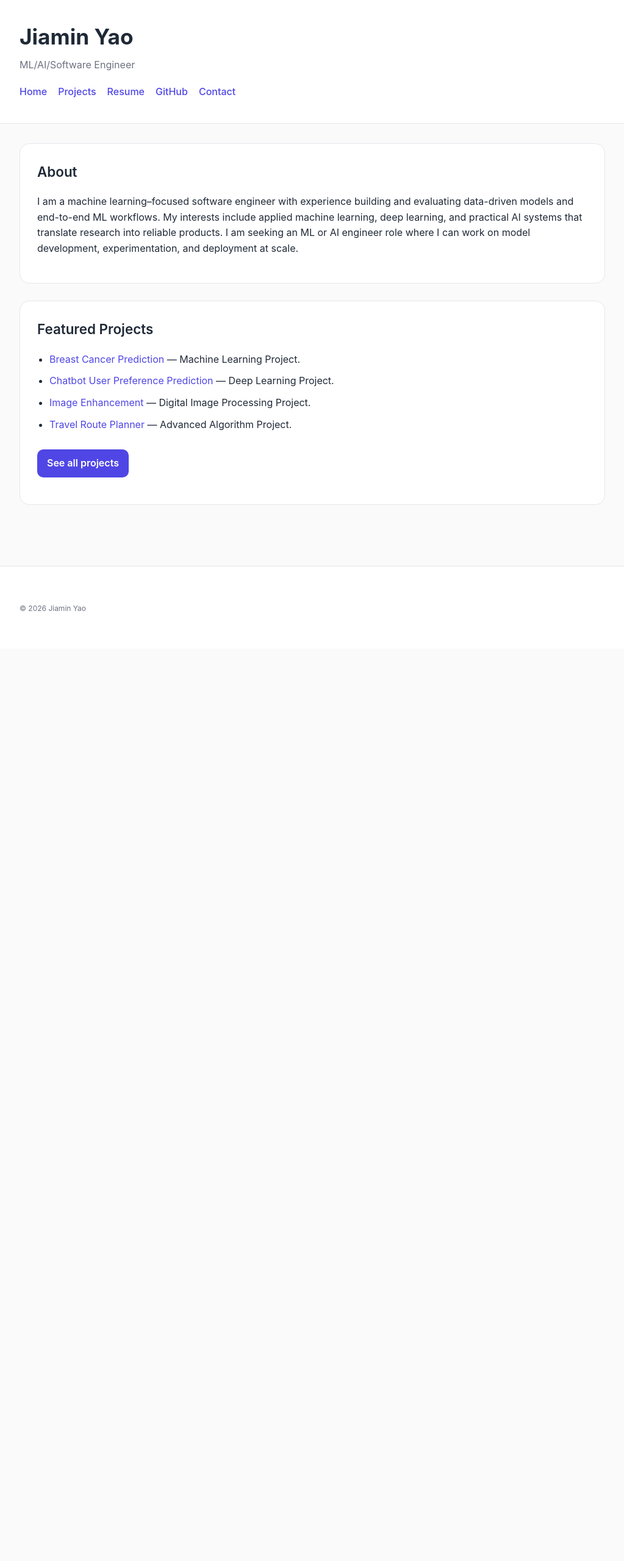
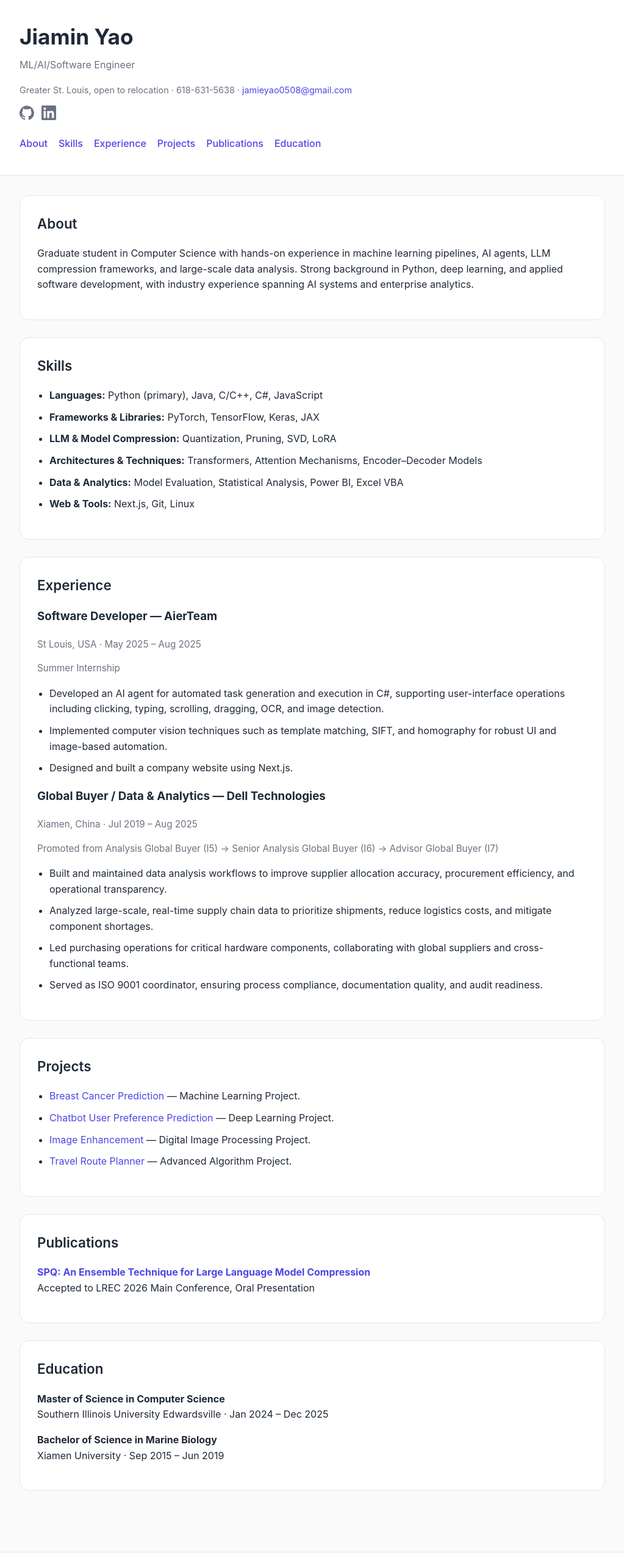
Before and after one commit to JiaminYao/JiaminYao.github.io, a plain HTML site: page index.html in a window 1280 px wide. Shown: the top 2560 px of the page at 61% size, without its empty margins (128-1151 px from the left). Before the commit the page ends 1064 px from the top, so only its background shows below. Drawn offline with Linux system fonts and the light colour scheme.

Commit message:
add publications

```diff
--- a/assets/style.css
+++ b/assets/style.css
@@ -63,6 +63,28 @@
     margin-top: 6px;
     color: var(--muted);
     font-size: 1rem;
+  }
+
+  .contact-info {
+    margin-top: 4px;
+    color: var(--muted);
+    font-size: 0.9rem;
+  }
+
+  .social-icons {
+    display: flex;
+    gap: 12px;
+    margin-top: 10px;
+  }
+
+  .social-icons a {
+    color: var(--muted);
+    transition: color .2s;
+  }
+
+  .social-icons a:hover {
+    color: var(--accent);
+    text-decoration: none;
   }
 
   /* =========
--- a/index.html
+++ b/index.html
@@ -11,29 +11,99 @@
     <div class="container">
       <h1>Jiamin Yao</h1>
       <p class="subtitle">ML/AI/Software Engineer</p>
+      <p class="contact-info">Greater St. Louis, open to relocation · 618-631-5638 · <a href="mailto:jamieyao0508@gmail.com">jamieyao0508@gmail.com</a></p>
+      <div class="social-icons">
+        <a href="https://github.com/JiaminYao" target="_blank" rel="noopener" aria-label="GitHub">
+          <svg width="24" height="24" viewBox="0 0 24 24" fill="currentColor"><path d="M12 .3a12 12 0 0 0-3.8 23.38c.6.12.82-.26.82-.58l-.02-2.05c-3.34.73-4.04-1.61-4.04-1.61-.55-1.39-1.34-1.76-1.34-1.76-1.08-.74.08-.73.08-.73 1.2.08 1.84 1.24 1.84 1.24 1.07 1.83 2.8 1.3 3.49 1 .1-.78.42-1.3.76-1.6-2.67-.31-5.47-1.34-5.47-5.93 0-1.31.47-2.38 1.24-3.22-.14-.3-.54-1.52.1-3.18 0 0 1-.32 3.3 1.23a11.5 11.5 0 0 1 6.02 0c2.28-1.55 3.29-1.23 3.29-1.23.64 1.66.24 2.88.12 3.18a4.65 4.65 0 0 1 1.23 3.22c0 4.61-2.81 5.62-5.48 5.92.42.36.81 1.1.81 2.22l-.01 3.29c0 .32.2.7.82.58A12 12 0 0 0 12 .3"/></svg>
+        </a>
+        <a href="https://www.linkedin.com/in/jiaminyao/" target="_blank" rel="noopener" aria-label="LinkedIn">
+          <svg width="24" height="24" viewBox="0 0 24 24" fill="currentColor"><path d="M20.45 20.45h-3.56v-5.57c0-1.33-.02-3.04-1.85-3.04-1.85 0-2.14 1.45-2.14 2.94v5.67H9.34V9h3.41v1.56h.05c.48-.9 1.64-1.85 3.37-1.85 3.6 0 4.27 2.37 4.27 5.46v6.28zM5.34 7.43a2.07 2.07 0 1 1 0-4.14 2.07 2.07 0 0 1 0 4.14zM7.12 20.45H3.56V9h3.56v11.45zM22.23 0H1.77C.79 0 0 .77 0 1.72v20.56C0 23.23.79 24 1.77 24h20.46c.98 0 1.77-.77 1.77-1.72V1.72C24 .77 23.21 0 22.23 0z"/></svg>
+        </a>
+      </div>
 
       <nav class="nav">
-        <a href="index.html">Home</a>
-        <a href="projects.html">Projects</a>
-        <a href="resume.html">Resume</a>
-        <a href="https://github.com/JiaminYao">GitHub</a>
-        <a href="mailto:jamieyao0508@gmail.com">Contact</a>
+        <a href="#about">About</a>
+        <a href="#skills">Skills</a>
+        <a href="#experience">Experience</a>
+        <a href="#projects">Projects</a>
+        <a href="#publications">Publications</a>
+        <a href="#education">Education</a>
       </nav>
     </div>
   </header>
 
   <main class="container">
-    <section class="card">
+    <!-- About -->
+    <section id="about" class="card">
       <h2>About</h2>
       <p>
-        I am a machine learning–focused software engineer with experience building and evaluating data-driven models and end-to-end ML workflows.
-        My interests include applied machine learning, deep learning, and practical AI systems that translate research into reliable products.
-        I am seeking an ML or AI engineer role where I can work on model development, experimentation, and deployment at scale.
+        Graduate student in Computer Science with hands-on experience in machine learning pipelines,
+        AI agents, LLM compression frameworks, and large-scale data analysis. Strong background in Python,
+        deep learning, and applied software development, with industry experience spanning AI systems
+        and enterprise analytics.
       </p>
     </section>
 
-    <section class="card">
-      <h2>Featured Projects</h2>
+    <!-- Skills -->
+    <section id="skills" class="card">
+      <h2>Skills</h2>
+      <ul>
+        <li><strong>Languages:</strong> Python (primary), Java, C/C++, C#, JavaScript</li>
+        <li><strong>Frameworks & Libraries:</strong> PyTorch, TensorFlow, Keras, JAX</li>
+        <li><strong>LLM & Model Compression:</strong> Quantization, Pruning, SVD, LoRA</li>
+        <li><strong>Architectures & Techniques:</strong> Transformers, Attention Mechanisms, Encoder–Decoder Models</li>
+        <li><strong>Data & Analytics:</strong> Model Evaluation, Statistical Analysis, Power BI, Excel VBA</li>
+        <li><strong>Web & Tools:</strong> Next.js, Git, Linux</li>
+      </ul>
+    </section>
+
+    <!-- Experience -->
+    <section id="experience" class="card">
+      <h2>Experience</h2>
+
+      <h3>Software Developer — AierTeam</h3>
+      <p class="muted">St Louis, USA · May 2025 – Aug 2025</p>
+      <p class="muted">Summer Internship</p>
+      <ul>
+        <li>
+          Developed an AI agent for automated task generation and execution in C#, supporting
+          user-interface operations including clicking, typing, scrolling, dragging, OCR, and image detection.
+        </li>
+        <li>
+          Implemented computer vision techniques such as template matching, SIFT, and homography
+          for robust UI and image-based automation.
+        </li>
+        <li>
+          Designed and built a company website using Next.js.
+        </li>
+      </ul>
+
+      <h3>Global Buyer / Data & Analytics — Dell Technologies</h3>
+      <p class="muted">Xiamen, China · Jul 2019 – Aug 2025</p>
+      <p class="muted">Promoted from Analysis Global Buyer (I5) → Senior Analysis Global Buyer (I6) → Advisor Global Buyer (I7)</p>
+      <ul>
+        <li>
+          Built and maintained data analysis workflows to improve supplier allocation accuracy,
+          procurement efficiency, and operational transparency.
+        </li>
+        <li>
+          Analyzed large-scale, real-time supply chain data to prioritize shipments, reduce logistics
+          costs, and mitigate component shortages.
+        </li>
+        <li>
+          Led purchasing operations for critical hardware components, collaborating with global suppliers
+          and cross-functional teams.
+        </li>
+        <li>
+          Served as ISO 9001 coordinator, ensuring process compliance, documentation quality,
+          and audit readiness.
+        </li>
+      </ul>
+    </section>
+
+    <!-- Projects -->
+    <section id="projects" class="card">
+      <h2>Projects</h2>
       <ul>
         <li>
           <a href="https://github.com/JiaminYao/BreastCancerPrediction">Breast Cancer Prediction</a> — Machine Learning Project.
@@ -42,13 +112,34 @@
           <a href="https://github.com/JiaminYao/ChatbotPrediction">Chatbot User Preference Prediction</a> — Deep Learning Project.
         </li>
         <li>
-            <a href="https://github.com/JiaminYao/ImageEnhancement">Image Enhancement</a> — Digital Image Processing Project.
+          <a href="https://github.com/JiaminYao/ImageEnhancement">Image Enhancement</a> — Digital Image Processing Project.
         </li>
         <li>
-            <a href="https://github.com/JiaminYao/TravelRoutePlanner">Travel Route Planner</a> — Advanced Algorithm Project.
+          <a href="https://github.com/JiaminYao/TravelRoutePlanner">Travel Route Planner</a> — Advanced Algorithm Project.
         </li>
       </ul>
-      <p><a class="button" href="projects.html">See all projects</a></p>
+    </section>
+
+    <!-- Publications -->
+    <section id="publications" class="card">
+      <h2>Publications</h2>
+      <p>
+        <strong><a href="https://arxiv.org/abs/2602.18420">SPQ: An Ensemble Technique for Large Language Model Compression</a></strong><br />
+        Accepted to LREC 2026 Main Conference, Oral Presentation
+      </p>
+    </section>
+
+    <!-- Education -->
+    <section id="education" class="card">
+      <h2>Education</h2>
+      <p>
+        <strong>Master of Science in Computer Science</strong><br />
+        Southern Illinois University Edwardsville · Jan 2024 – Dec 2025
+      </p>
+      <p>
+        <strong>Bachelor of Science in Marine Biology</strong><br />
+        Xiamen University · Sep 2015 – Jun 2019
+      </p>
     </section>
   </main>
 
```
Also changed, not shown: projects.html (deleted, +0 -41 lines), resume.html (deleted, +0 -112 lines).
